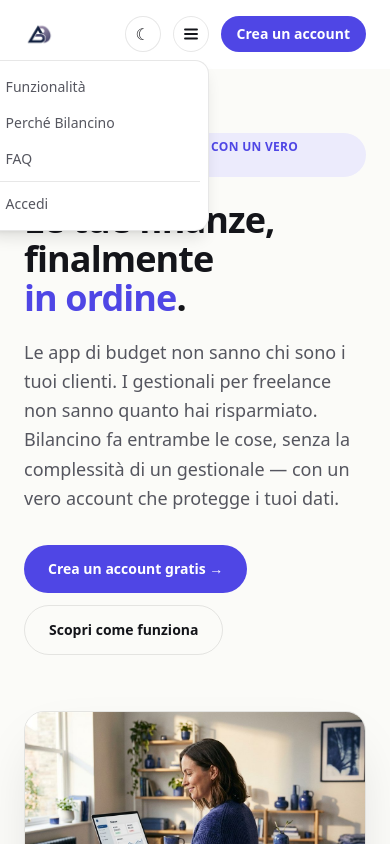
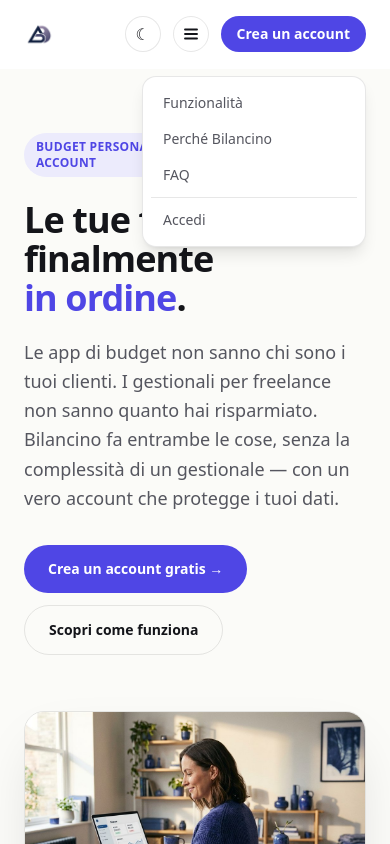
Before and after one commit to Breguino/Bilancio-app, a Next.js app: page / in a window 390 px wide. Both pictures are taken after a click on the heading "Menu". Shown: the top 844 px of the page. Built offline with nearby package versions, Linux system fonts and the light colour scheme; no server answers.

Commit message:
Fix: mobile nav dropdown overflowed off-screen on the left

```diff
--- a/app/page.tsx
+++ b/app/page.tsx
@@ -161,7 +161,7 @@ export default function HomePage() {
         dangerouslySetInnerHTML={{ __html: JSON.stringify(jsonLd) }}
       />
       <nav className="sticky top-0 z-20 border-b border-transparent backdrop-blur bg-white/90 dark:bg-neutral-950/90">
-        <div className="max-w-6xl mx-auto px-6 py-4 flex items-center justify-between gap-6">
+        <div className="max-w-6xl mx-auto px-6 py-4 relative flex items-center justify-between gap-6">
           <Link href="/" className="inline-flex items-center gap-2" aria-label="Bilancino">
             <Logo size={30} />
           </Link>
@@ -184,7 +184,7 @@ export default function HomePage() {
             >
               Accedi
             </Link>
-            <details className="sm:hidden relative">
+            <details className="sm:hidden">
               <summary
                 aria-label="Menu"
                 className="list-none cursor-pointer w-9 h-9 rounded-full border border-border dark:border-neutral-800 flex items-center justify-center [&::-webkit-details-marker]:hidden"
@@ -193,7 +193,7 @@ export default function HomePage() {
                   <path d="M4 6h16M4 12h16M4 18h16" />
                 </svg>
               </summary>
-              <div className="absolute right-0 top-11 w-56 rounded-xl border border-border dark:border-neutral-800 bg-white dark:bg-neutral-900 shadow-lg p-2 flex flex-col text-sm font-medium text-ink-secondary dark:text-neutral-400">
+              <div className="absolute right-6 top-full mt-2 w-56 rounded-xl border border-border dark:border-neutral-800 bg-white dark:bg-neutral-900 shadow-lg p-2 flex flex-col text-sm font-medium text-ink-secondary dark:text-neutral-400">
                 <a href="#funzionalita" className="px-3 py-2 rounded-lg hover:bg-black/5 dark:hover:bg-white/5">
                   Funzionalità
                 </a>
```
